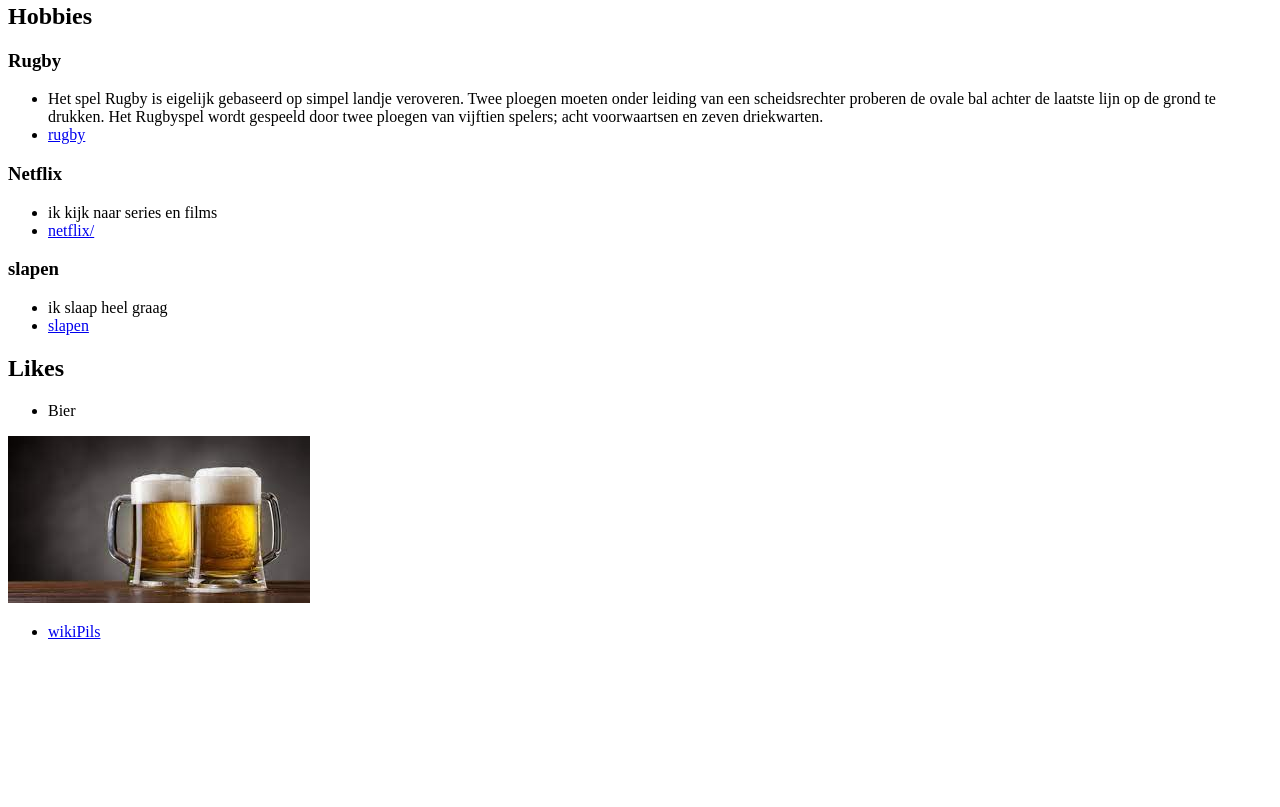
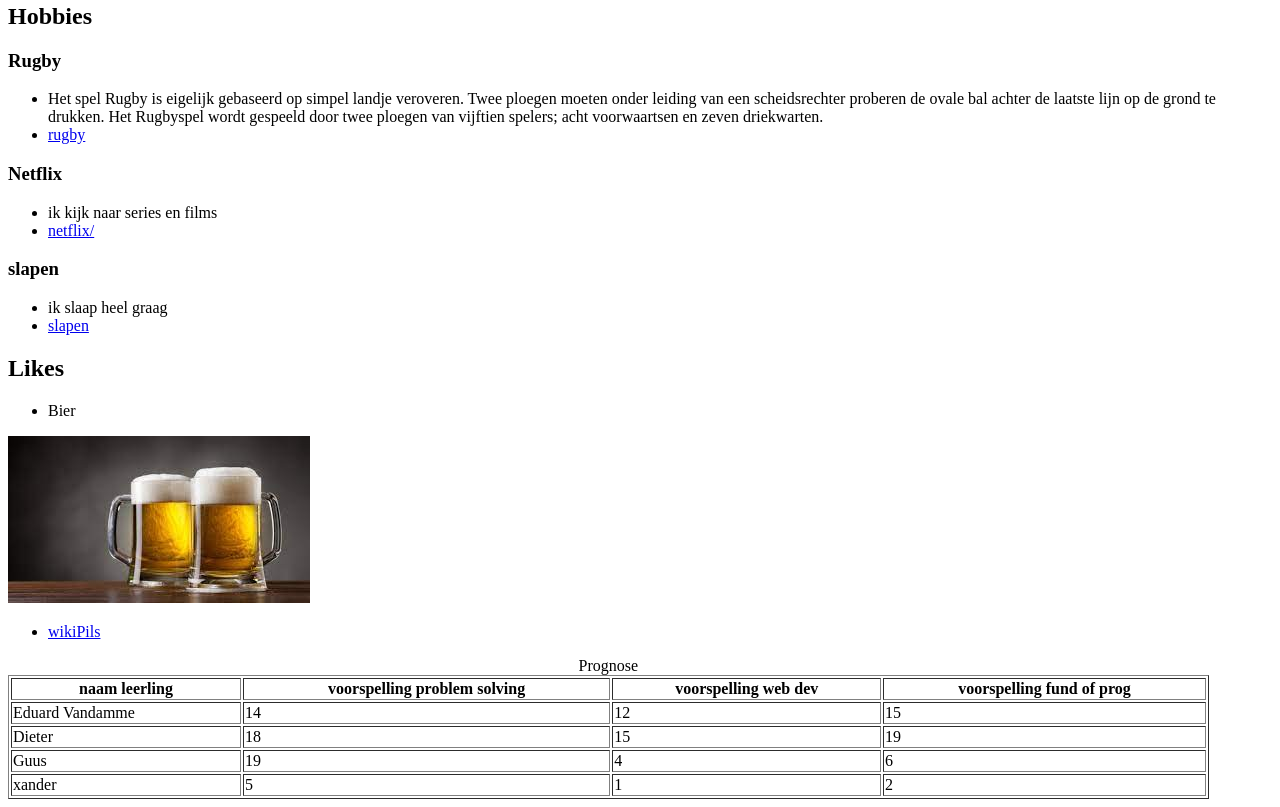
Before and after one commit to EduardVandamme/webdevelopment, a plain HTML site: page Labo_3/homepage/index.html in a window 1280 px wide. Shown: the part 354-1161 px from the top of the page. Before the commit the page ends 1011 px from the top, so only its background shows below. Drawn offline with Linux system fonts and the light colour scheme.

Commit message:
commit 4
commit 4

```diff
--- a/Labo_3/homepage/index.html
+++ b/Labo_3/homepage/index.html
@@ -6,7 +6,7 @@
 </head>
 <body>
 <h1>Eduard Vandamme</h1>
-
+<section>
 <h2>Personal information section</h2>
 <ul>
     <li>Eduard Vandamme</li>
@@ -16,25 +16,30 @@
 
 </ul>
 <img src="images/fototje.jfif" alt="foto">
-
+</section>
 <h2>Hobbies</h2>
+<article>
 <h3>Rugby</h3>
 <ul>
     <li>Het spel Rugby is eigelijk gebaseerd op simpel landje veroveren. Twee ploegen moeten onder leiding van een scheidsrechter proberen de ovale bal achter de laatste lijn op de grond te drukken. Het Rugbyspel wordt gespeeld door twee ploegen van vijftien spelers; acht voorwaartsen en zeven driekwarten.</li>
     <li><a href="https://www.rugby.be/">rugby</a> </li>
 </ul>
+</article>
+<article>
 <h3>Netflix</h3>
 <ul>
     <li>ik kijk naar series en films</li>
     <li><a href="https://www.netflix.com/be/">netflix/</a></li>
 </ul>
-
+</article>
+<article>
 <h3>slapen</h3>
 <ul>
     <li>ik slaap heel graag</li>
     <li><a href="https://nl.wikipedia.org/wiki/Slaap_(rust)">slapen</a></li>
 </ul>
-
+</article>
+<article>
 <h2>Likes</h2>
 <ul>
     <li>Bier</li>
@@ -43,5 +48,28 @@
 <ul>
     <li><a href="https://nl.wikipedia.org/wiki/Bier/">wikiPils</a></li>
 </ul>
+</article>
+<table border="1" width="95%">
+    <caption>Prognose</caption>
+    <thead>
+    <tr>
+        <th>naam leerling</th><th>voorspelling problem solving</th><th>voorspelling web dev</th><th>voorspelling fund of prog</th>
+    </tr>
+    </thead>
+    <tbody>
+    <tr>
+        <td>Eduard Vandamme</td><td>14</td><td>12</td><td>15</td>
+    </tr>
+    <tr>
+        <td>Dieter</td><td>18</td><td>15</td><td>19</td>
+    </tr>
+    <tr>
+        <td>Guus</td><td>19</td><td>4</td><td>6</td>
+    </tr>
+    <tr>
+        <td>xander</td><td>5</td><td>1</td><td>2</td>
+    </tr>
+    </tbody>
+</table>
 </body>
 </html>
```
Also changed, not shown: Labo_3/contact/index.html (+3 -1 lines), Labo_3/opdrachten_1_2_3.html (+3 -1 lines).
